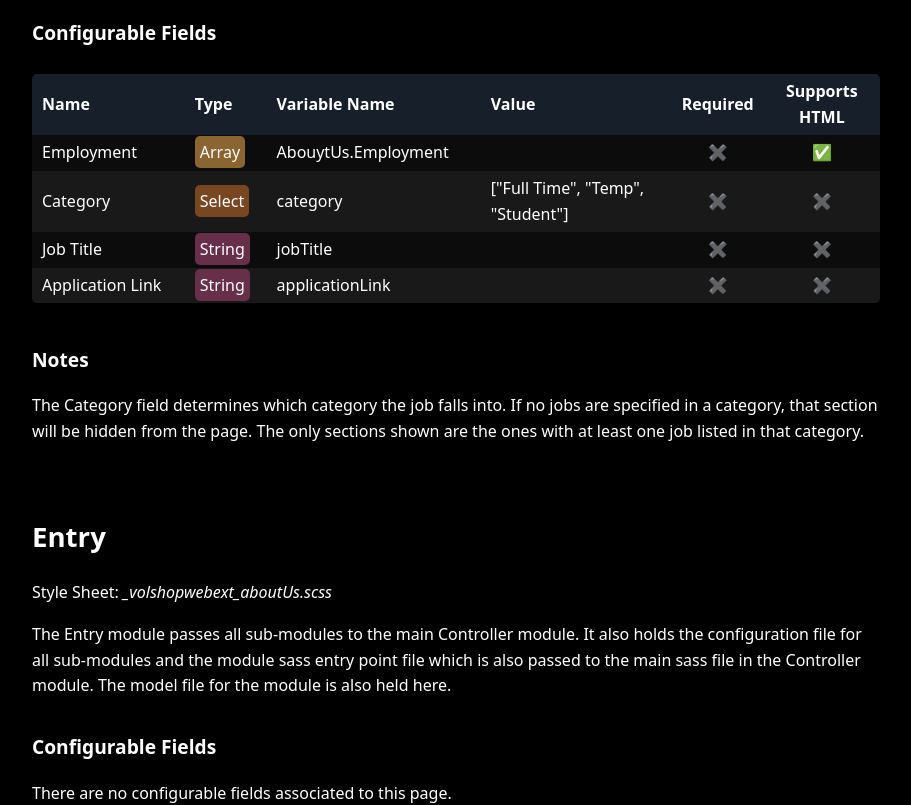
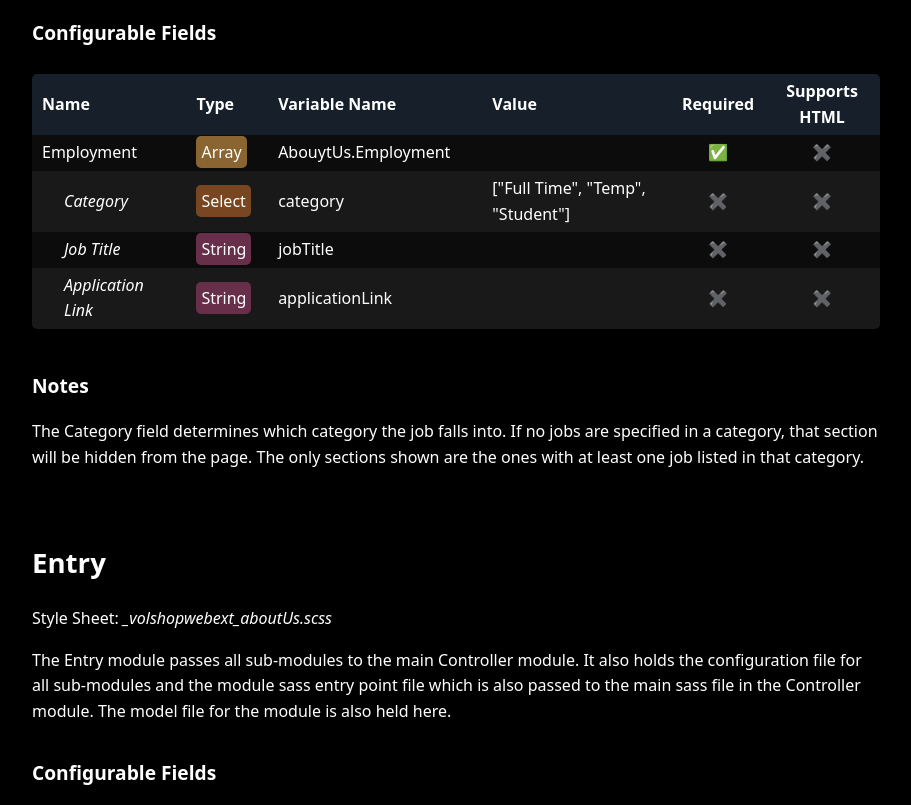
Before and after one commit to VolShop-UTK/volshop-utk.github.io, a React (Vite) app: page /extension/modules/about-us in a window 1280 px wide. Shown: the part 980-1785 px from the top of the page, without its empty margins (304-1215 px from the left). Built offline with nearby package versions, Linux system fonts and the light colour scheme.

Commit message:
about us module

```diff
--- a/src/pages/ExtensionPage/Modules/AboutUsPage.jsx
+++ b/src/pages/ExtensionPage/Modules/AboutUsPage.jsx
@@ -25,37 +25,25 @@ function AboutUsPage() {
                     name: 'Employment',
                     type: 'Array',
                     varName: 'AbouytUs.Employment',
-                    value: '',
-                    required: false,
-                    supportsHTML: true,
-                    parentField: '',
-                },
+                    required: true,
+                    children: [
                         {
                             name: 'Category',
                             type: 'Select',
                             varName: 'category',
                             value: '["Full Time", "Temp", "Student"]',
-                    required: false,
-                    supportsHTML: false,
-                    parentField: 'Employment',
                         },
                         {
                             name: 'Job Title',
                             type: 'String',
                             varName: 'jobTitle',
-                    value: '',
-                    required: false,
-                    supportsHTML: false,
-                    parentField: 'Employment',
                         },
                         {
                             name: 'Application Link',
                             type: 'String',
                             varName: 'applicationLink',
-                    value: '',
-                    required: false,
-                    supportsHTML: false,
-                    parentField: 'Employment',
+                        },
+                    ],
                 },
             ],
             notes: 'The Category field determines which category the job falls into. If no jobs are specified in a category, that section will be hidden from the page. The only sections shown are the ones with at least one job listed in that category.',
@@ -107,46 +95,31 @@ function AboutUsPage() {
                     name: 'Staff',
                     type: 'Array',
                     varName: 'AbouytUs.Staff',
-                    value: '',
-                    required: false,
                     supportsHTML: true,
-                    parentField: '',
-                },
+                    children: [
                         {
                             name: 'Name',
                             type: 'String',
                             varName: 'name',
-                    value: '',
                             required: true,
-                    supportsHTML: false,
-                    parentField: 'Staff',
                         },
                         {
                             name: 'Title',
                             type: 'String',
                             varName: 'title',
-                    value: '',
-                    required: false,
-                    supportsHTML: false,
-                    parentField: 'Staff',
                         },
                         {
                             name: 'Description',
                             type: 'String',
                             varName: 'description',
-                    value: '',
-                    required: false,
                             supportsHTML: true,
-                    parentField: 'Staff',
                         },
                         {
                             name: 'Image Path',
                             type: 'String',
                             varName: 'imagePath',
-                    value: '',
-                    required: false,
-                    supportsHTML: false,
-                    parentField: 'Staff',
+                        },
+                    ],
                 },
             ],
             notes: 'Staff members appear on page in the order listed in SuiteCommerce Configuration.',
@@ -162,163 +135,93 @@ function AboutUsPage() {
                     name: 'Store Hours',
                     type: 'Array',
                     varName: 'AboutUs.StoreHours',
-                    value: '',
-                    required: false,
-                    supportsHTML: false,
-                    parentField: '',
-                },
+                    children: [
                         {
                             name: 'Location Name',
                             type: 'String',
                             varName: 'name',
-                    value: '',
                             required: true,
-                    supportsHTML: false,
-                    parentField: 'Store Hours',
                         },
                         {
                             name: 'Address',
                             type: 'String',
                             varName: 'address',
-                    value: '',
-                    required: false,
-                    supportsHTML: false,
-                    parentField: 'Store Hours',
                         },
                         {
                             name: 'Phone Number',
                             type: 'String',
                             varName: 'phoneNumber',
-                    value: '',
-                    required: false,
                             supportsHTML: true,
-                    parentField: 'Store Hours',
                         },
                         {
                             name: 'Image Path',
                             type: 'String',
                             varName: 'imagePath',
-                    value: '',
-                    required: false,
-                    supportsHTML: false,
-                    parentField: 'Store Hours',
                         },
                         {
                             name: 'Disclaimer',
                             type: 'String',
                             varName: 'disclaimer',
-                    value: '',
-                    required: false,
-                    supportsHTML: false,
-                    parentField: 'Store Hours',
                         },
                         {
                             name: 'Monday Open',
                             type: 'String',
                             varName: 'mondayOpen',
-                    value: '',
-                    required: false,
-                    supportsHTML: false,
-                    parentField: 'Store Hours',
                         },
                         {
                             name: 'Monday Close',
                             type: 'String',
                             varName: 'mondayClose',
-                    value: '',
-                    required: false,
-                    supportsHTML: false,
-                    parentField: 'Store Hours',
                         },
                         {
                             name: 'Tuesday Open',
                             type: 'String',
                             varName: 'tuesdayOpen',
-                    value: '',
-                    required: false,
-                    supportsHTML: false,
-                    parentField: 'Store Hours',
                         },
                         {
                             name: 'Tuesday Close',
                             type: 'String',
                             varName: 'tuesdayClose',
-                    value: '',
-                    required: false,
-                    supportsHTML: false,
-                    parentField: 'Store Hours',
                         },
                         {
                             name: 'Wednesday Open',
                             type: 'String',
                             varName: 'wednesdayOpen',
-                    value: '',
-                    required: false,
-                    supportsHTML: false,
-                    parentField: 'Store Hours',
                         },
                         {
                             name: 'Wednesday Close',
                             type: 'String',
                             varName: 'wednesdayClose',
-                    value: '',
-                    required: false,
-                    supportsHTML: false,
-                    parentField: 'Store Hours',
                         },
                         {
                             name: 'Thursday Open',
                             type: 'String',
                             varName: 'thursdayOpen',
-                    value: '',
-                    required: false,
-                    supportsHTML: false,
-                    parentField: 'Store Hours',
                         },
                         {
                             name: 'Thursday Close',
                             type: 'String',
                             varName: 'thursdayClose',
-                    value: '',
-                    required: false,
-                    supportsHTML: false,
-                    parentField: 'Store Hours',
                         },
                         {
                             name: 'Friday Open',
                             type: 'String',
                             varName: 'fridayOpen',
-                    value: '',
-                    required: false,
-                    supportsHTML: false,
-                    parentField: 'Store Hours',
                         },
                         {
                             name: 'Friday Close',
                             type: 'String',
                             varName: 'fridayClose',
-                    value: '',
-                    required: false,
-                    supportsHTML: false,
-                    parentField: 'Store Hours',
                         },
                         {
                             name: 'Saturday Open',
                             type: 'String',
                             varName: 'saturdayOpen',
-                    value: '',
-                    required: false,
-                    supportsHTML: false,
-                    parentField: 'Store Hours',
                         },
                         {
                             name: 'Saturday Close',
                             type: 'String',
                             varName: 'saturdayClose',
-                    value: '',
-                    required: false,
-                    supportsHTML: false,
-                    parentField: 'Store Hours',
                         },
                         {
                             name: 'Sunday Open',
@@ -333,10 +236,8 @@ function AboutUsPage() {
                             name: 'Sunday Close',
                             type: 'String',
                             varName: 'sundayClose',
-                    value: '',
-                    required: false,
-                    supportsHTML: false,
-                    parentField: 'Store Hours',
+                        },
+                    ],
                 },
             ],
             notes: '- The Disclaimer field allows a message to be added under the location information (as seen on the VolTech Vending Machine location). \n- **To mark a location closed for a day, leave both the open and close fields for that day blank. It will automatically mark the day CLOSED.**',
```
Lines whose indentation alone changed are shown as unchanged.
